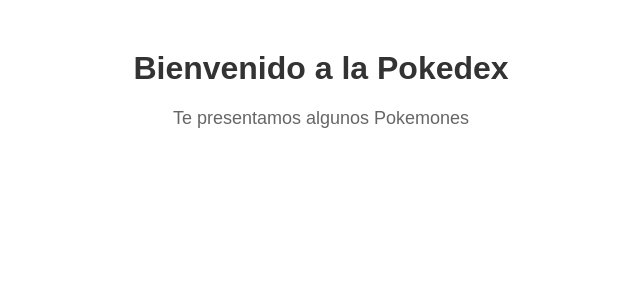
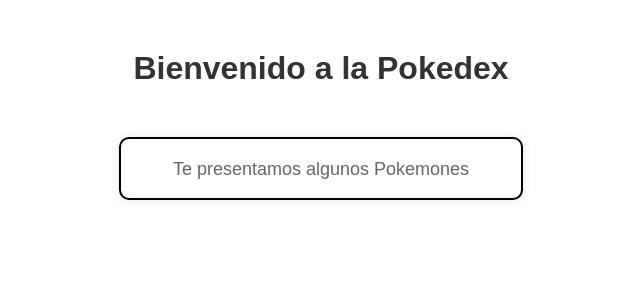
Before and after one commit to JeanpierreFFA/Trabajo-equipo, a PHP site: page /Pokedex.html in a window 1280 px wide. Shown: the top 300 px of the page, without its empty margins (319-959 px from the left). Run offline with PHP 8.4, Linux system fonts and the light colour scheme.

Commit message:
styles.css

```diff
--- a/styles.css
+++ b/styles.css
@@ -12,3 +12,13 @@
     font-size: 18px;
     margin-top: 20px;
 }
+
+.pokedex {
+    max-width: 400px;
+    margin: 50px auto;
+    background-color: #fff;
+    border: 2px solid #000;
+    border-radius: 10px;
+    overflow: hidden;
+    box-shadow: 0 0 10px rgba(0, 0, 0, 0.1);
+  }
```
